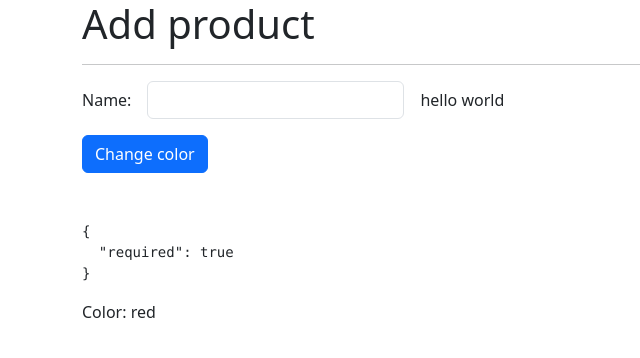
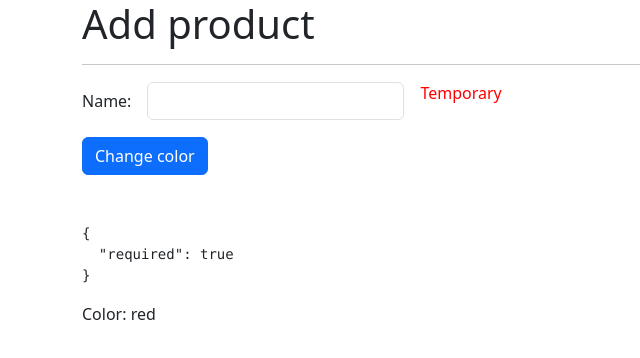
Before and after one commit to vergaraaa/angular-directives-signals, an Angular app: page /products/product in a window 1280 px wide. Shown: the top 358 px of the page, without its empty margins (0-640 px from the left). Built offline with nearby package versions, Linux system fonts and the light colour scheme.

Commit message:
✨ directive with color input

```diff
--- a/src/app/products/pages/product-page/product-page.component.html
+++ b/src/app/products/pages/product-page/product-page.component.html
@@ -12,7 +12,7 @@
     </div>
 
     <div class="col-auto">
-      <span customLabel></span>
+      <p customLabel [color]="color">Temporary</p>
     </div>
   </div>
 
--- a/src/app/shared/directives/custom-label.directive.ts
+++ b/src/app/shared/directives/custom-label.directive.ts
@@ -1,10 +1,28 @@
-import { Directive, ElementRef } from '@angular/core';
+import { Directive, ElementRef, Input, OnInit } from '@angular/core';
 
 @Directive({
   selector: '[customLabel]',
 })
-export class CustomLabelDirective {
+export class CustomLabelDirective implements OnInit {
+  // private htmlElemet?: ElementRef<HTMLElement>;
+  private _color: string = 'red';
+
+  @Input() set color(value: string) {
+    this._color = value;
+    this.setStyle();
+  }
+
   constructor(private el: ElementRef<HTMLElement>) {
-    this.el.nativeElement.innerHTML = 'hello world';
+    // this.htmlElemet = el;
+  }
+
+  ngOnInit(): void {
+    this.setStyle();
+  }
+
+  setStyle(): void {
+    this.el.nativeElement.style.color = this._color;
+    // if (!this.htmlElemet) return;
+    // this.htmlElemet!.nativeElement.style.color = this._color;
   }
 }
```
